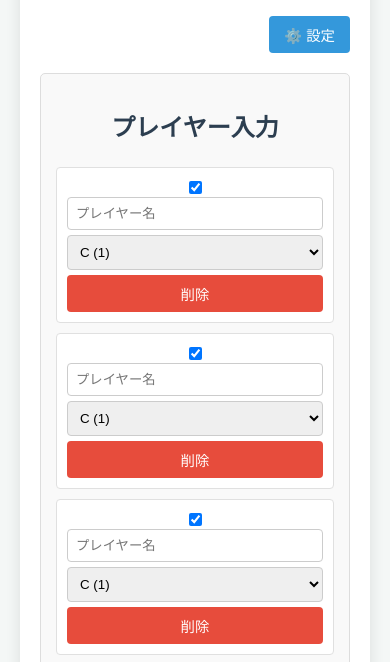
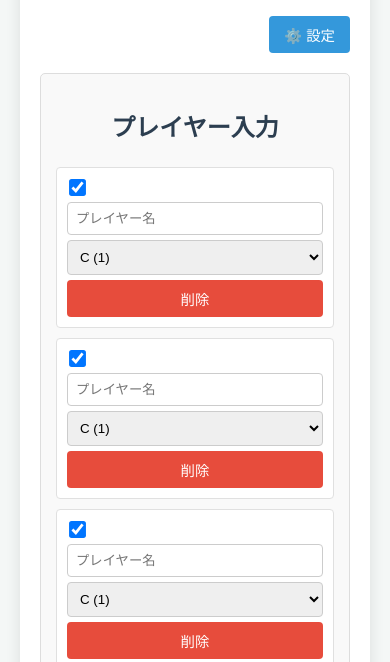
Before and after one commit to pokobi/pokobi.github.io-valorant-team-tool, a plain HTML site: page index.html in a window 390 px wide. Shown: the part 178-840 px from the top of the page. Drawn offline with Linux system fonts and the light colour scheme.

```diff
--- a/styles.css
+++ b/styles.css
@@ -43,6 +43,14 @@ h1, h2 {
     border: 1px solid #e0e0e0;
     border-radius: 4px;
     background-color: #fff;
+}
+
+/* 【追加】チェックボックスのスタイル */
+.player-select-checkbox {
+    margin-right: 10px;
+    flex-shrink: 0; /* 縮まないようにする */
+    transform: scale(1.2); /* 少し大きくして押しやすく */
+    cursor: pointer;
 }
 
 .player-entry input[type="text"],
@@ -142,14 +150,14 @@ button {
     height: auto;
     border-radius: 5px;
     margin-top: 10px;
-    display: block; /* display:noneを上書きするため */
+    display: block;
     margin-left: auto;
     margin-right: auto;
 }
 
 /* モーダル */
 .modal {
-    display: none; /* 初期状態では非表示 */
+    display: none;
     position: fixed;
     z-index: 1000;
     left: 0;
@@ -157,7 +165,7 @@ button {
     width: 100%;
     height: 100%;
     overflow: auto;
-    background-color: rgba(0,0,0,0.6); /* 背景を少し暗くする */
+    background-color: rgba(0,0,0,0.6);
 }
 
 .modal-content {
@@ -220,15 +228,27 @@ button {
         width: 100%;
         margin-bottom: 15px;
     }
+
+    /* 【変更】スマホ表示のレイアウト調整 */
     .player-entry {
-        flex-direction: column;
-        align-items: stretch;
+        flex-direction: column; /* 縦積みに変更 */
+        align-items: stretch; /* 横幅いっぱいに伸ばす */
     }
+
+    /* 【変更】チェックボックスのスマホ用スタイル */
+    .player-select-checkbox {
+        margin-right: 0;
+        margin-bottom: 8px; /* 名前入力欄との間隔 */
+        align-self: flex-start; /* 横幅いっぱいに伸びるのを防ぎ、左に寄せる */
+        transform: scale(1.3); /* スマホではさらに押しやすく */
+    }
+
     .player-entry input[type="text"],
     .player-entry select {
         margin-right: 0;
         margin-bottom: 5px;
     }
+
     .modal-content {
         margin: 20% auto;
         width: 90%;
```
